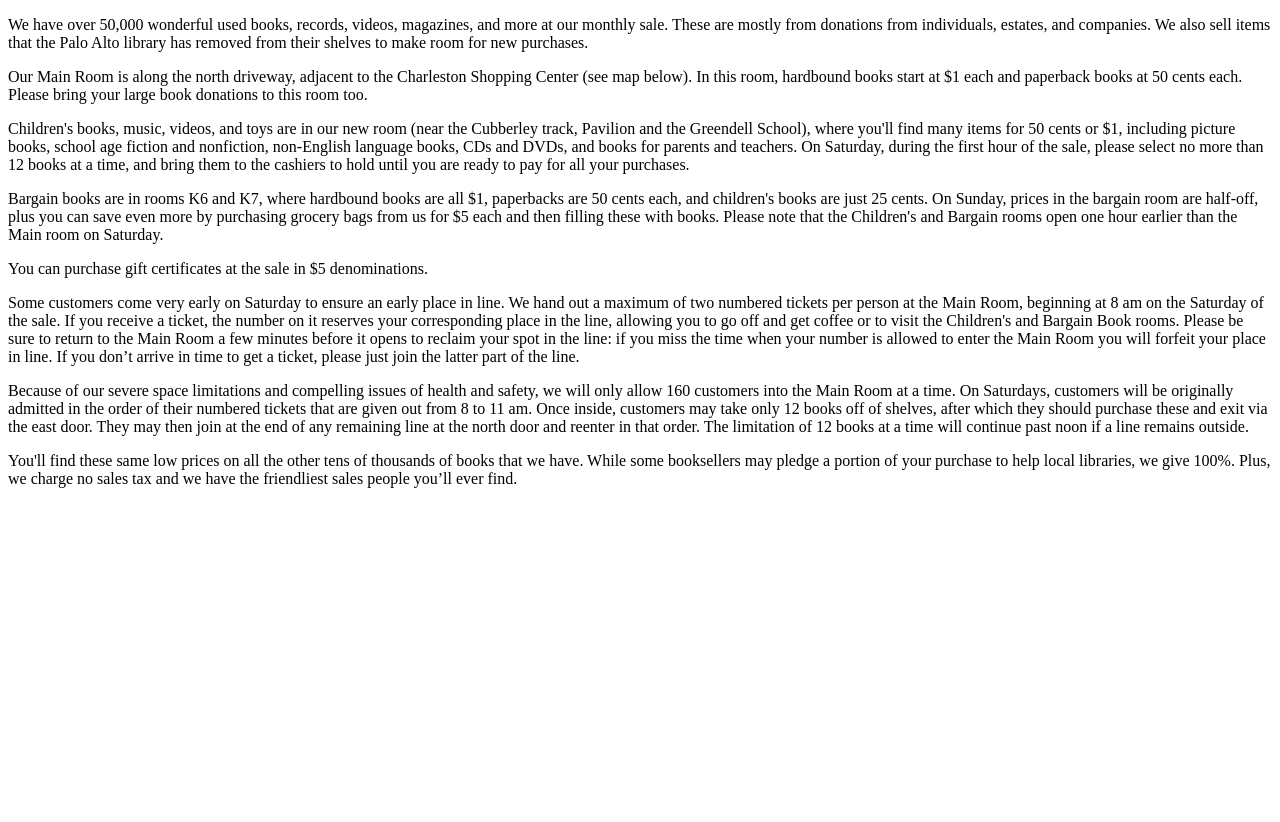
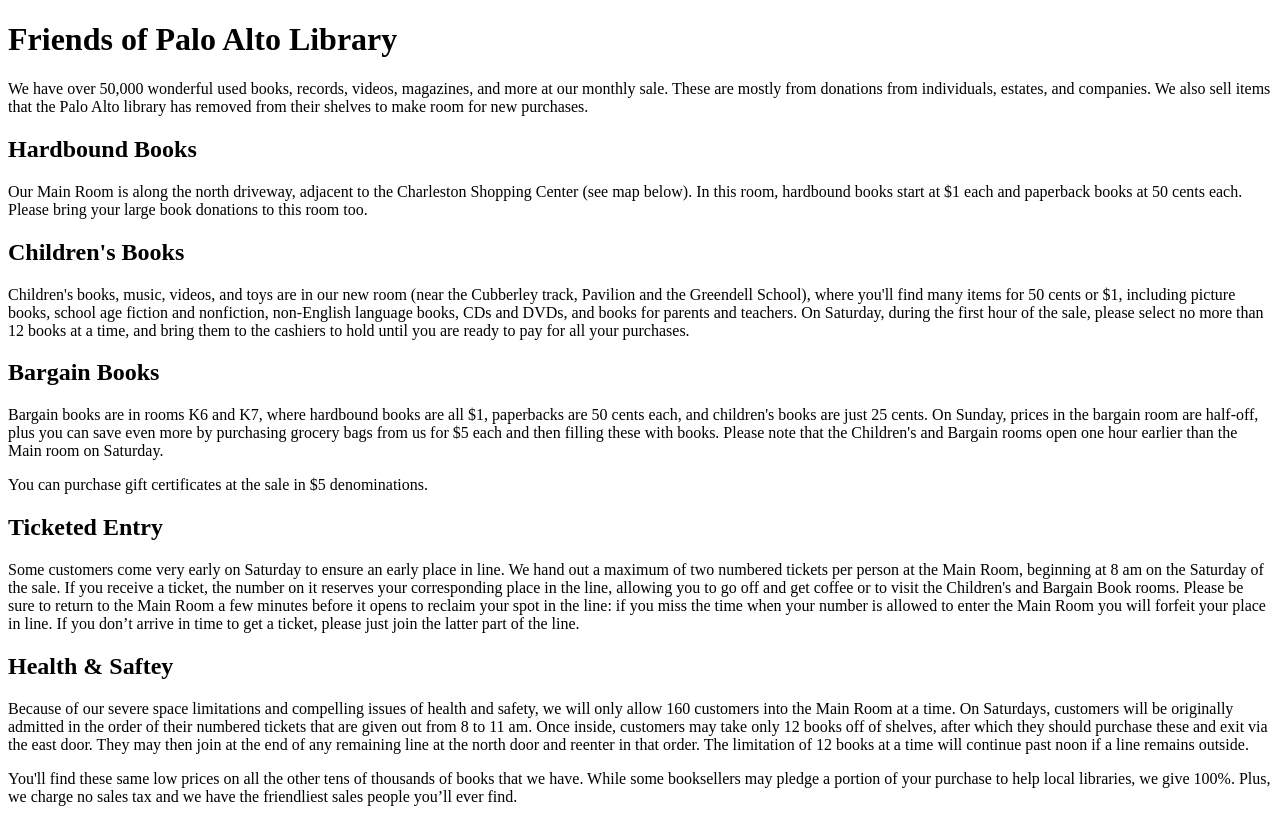
Before and after one commit to TacoTracy/LIS753-Fall-2024, a plain HTML site: page midterm.html in a window 1280 px wide. Before the commit the page ends 800 px from the top, so only its background shows below. Drawn offline with Linux system fonts and the light colour scheme.

Commit message:
Added headers for sections

```diff
--- a/midterm.html
+++ b/midterm.html
@@ -6,6 +6,7 @@
   </head>
   <body>
     <div>
+      <h1>Friends of Palo Alto Library</h1>
       <p>
         We have over 50,000 wonderful used books, records, videos, magazines,
         and more at our monthly sale. These are mostly from donations from
@@ -13,12 +14,14 @@
         Alto library has removed from their shelves to make room for new
         purchases.
       </p>
+      <h2>Hardbound Books</h2>
       <p>
         Our Main Room is along the north driveway, adjacent to the Charleston
         Shopping Center (see map below). In this room, hardbound books start at
         $1 each and paperback books at 50 cents each. Please bring your large
         book donations to this room too.
       </p>
+      <h2>Children's Books</h2>
       <p>
         Children's books, music, videos, and toys are in our new room (near the
         Cubberley track, Pavilion and the Greendell School), where you'll find
@@ -29,6 +32,7 @@
         to the cashiers to hold until you are ready to pay for all your
         purchases.
       </p>
+      <h2>Bargain Books</h2>
       <p>
         Bargain books are in rooms K6 and K7, where hardbound books are all $1,
         paperbacks are 50 cents each, and children's books are just 25 cents. On
@@ -38,6 +42,7 @@
         one hour earlier than the Main room on Saturday.
       </p>
       <p>You can purchase gift certificates at the sale in $5 denominations.</p>
+      <h2>Ticketed Entry</h2>
       <p>
         Some customers come very early on Saturday to ensure an early place in
         line. We hand out a maximum of two numbered tickets per person at the
@@ -50,6 +55,7 @@
         forfeit your place in line. If you don’t arrive in time to get a ticket,
         please just join the latter part of the line.
       </p>
+      <h2>Health & Saftey</h2>
       <p>
         Because of our severe space limitations and compelling issues of health
         and safety, we will only allow 160 customers into the Main Room at a
```
